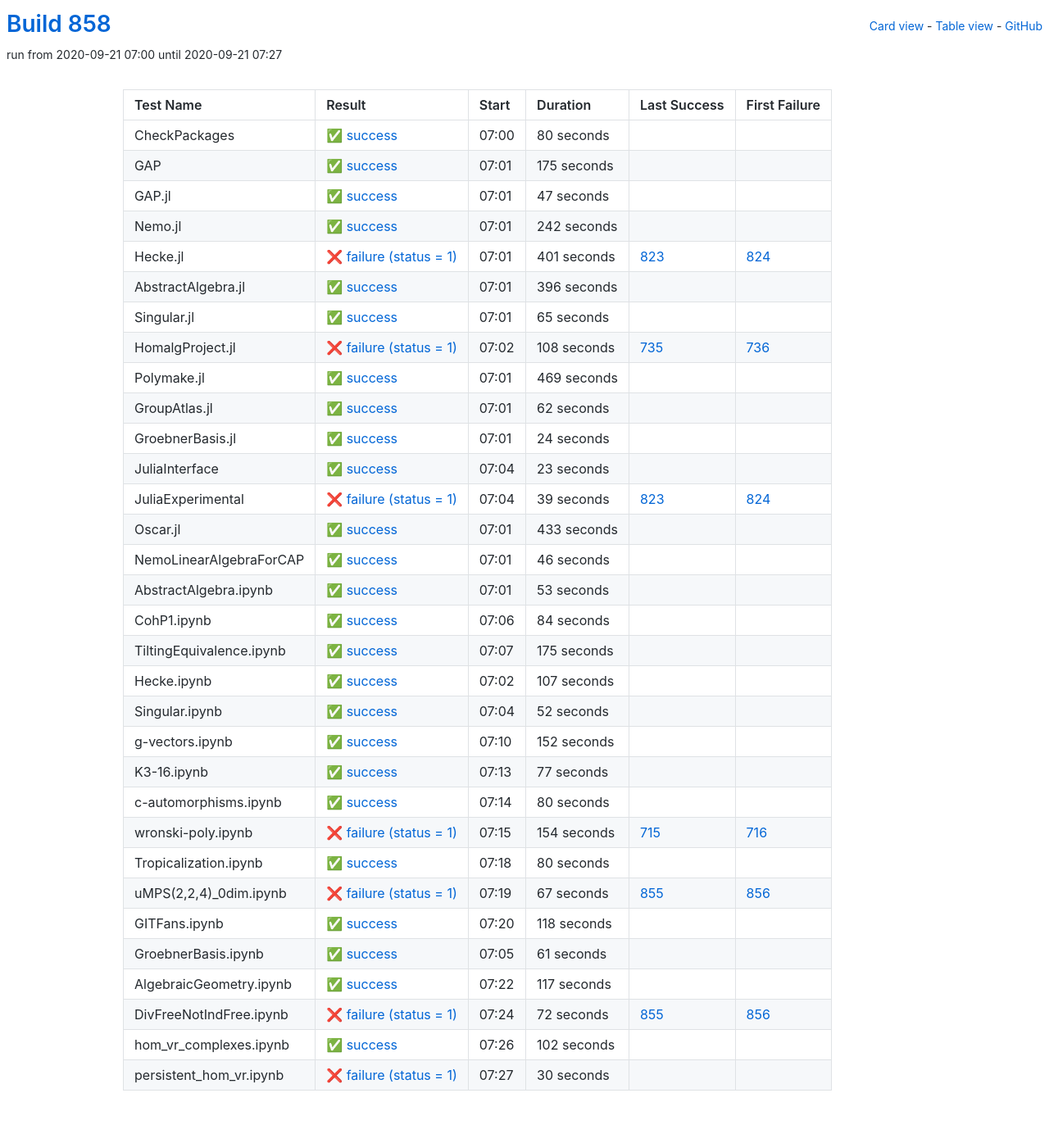
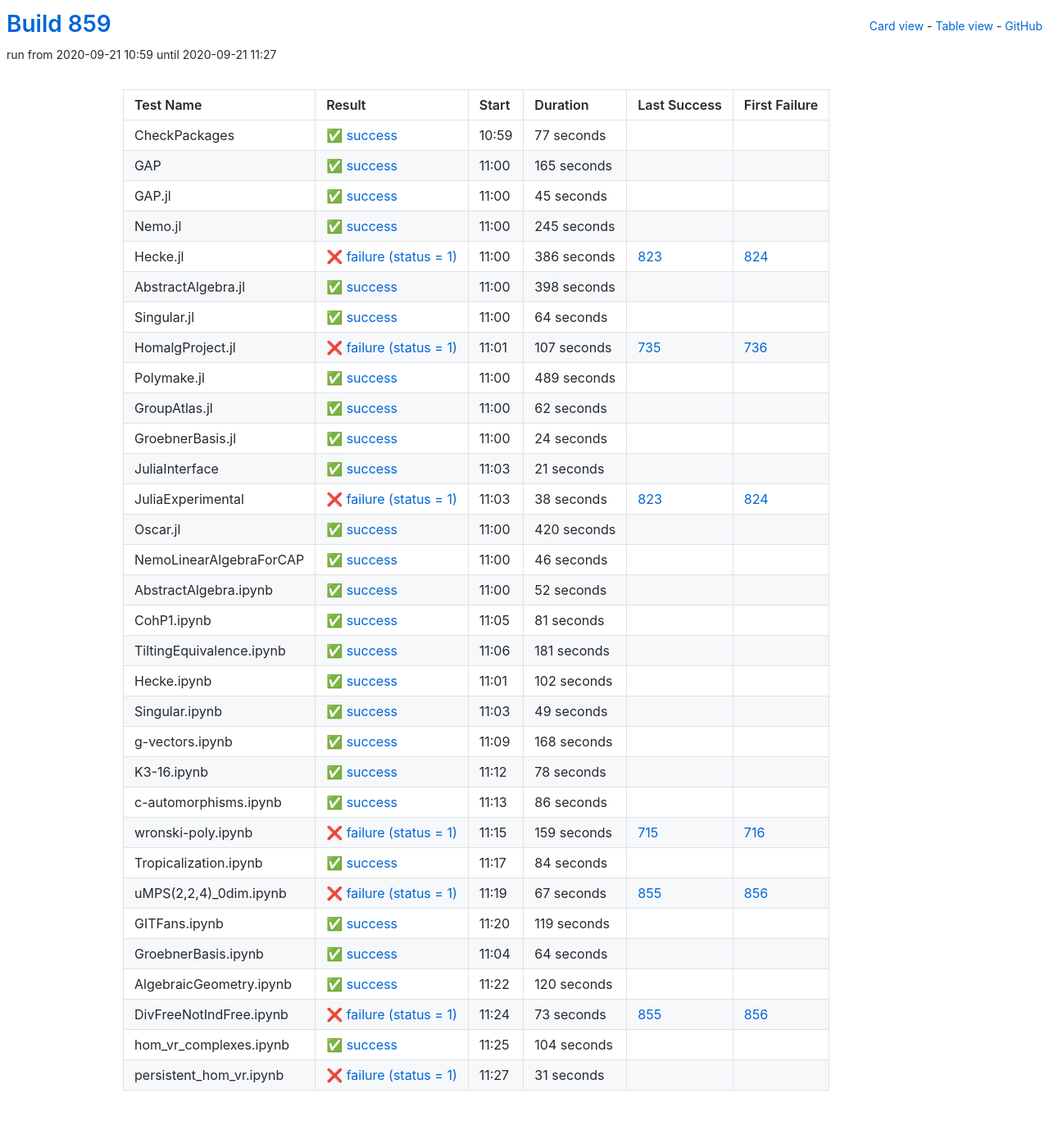
Before and after one commit to oscar-system/oscar-ci-status-stable, a Jekyll site: the page built from table.html, in a window 1280 px wide. Shown: the whole page at 82% size. Built offline with Jekyll 4.4.1, drawn with Linux system fonts in a browser that asks for light colours.

Commit message:
Build #859

```diff
--- a/_data/ci.yml
+++ b/_data/ci.yml
@@ -1,6 +1,6 @@
 ---
-build: 858
-build_url: https://oscarci.mathematik.uni-kl.de/job/oscar-stable/858/
+build: 859
+build_url: https://oscarci.mathematik.uni-kl.de/job/oscar-stable/859/
 job: oscar-stable
 organization: oscar-system
 repo: oscar-ci-status-stable
@@ -8,116 +8,116 @@ repourl: https://github.com/oscar-system/oscar-ci-status-stable
 tests:
 - name: CheckPackages
   id: checkpackages
-  log: https://oscarci.mathematik.uni-kl.de/job/oscar-stable/858/artifact/logs/build-858/CheckPackages.log
-  start: 2020-09-21 07:00
+  log: https://oscarci.mathematik.uni-kl.de/job/oscar-stable/859/artifact/logs/build-859/CheckPackages.log
+  start: 2020-09-21 10:59
   success: true
   exitcode: 0
   status: success
-  duration: 80
+  duration: 77
   last_success: false
   last_success_url:
   first_failure: false
   first_failure_url:
 - name: GAP
   id: gap
-  log: https://oscarci.mathematik.uni-kl.de/job/oscar-stable/858/artifact/logs/build-858/GAP.log
-  start: 2020-09-21 07:01
+  log: https://oscarci.mathematik.uni-kl.de/job/oscar-stable/859/artifact/logs/build-859/GAP.log
+  start: 2020-09-21 11:00
   success: true
   exitcode: 0
   status: success
-  duration: 175
+  duration: 165
   last_success: false
   last_success_url:
   first_failure: false
   first_failure_url:
 - name: GAP.jl
   id: gap-jl
-  log: https://oscarci.mathematik.uni-kl.de/job/oscar-stable/858/artifact/logs/build-858/GAP.jl.log
-  start: 2020-09-21 07:01
+  log: https://oscarci.mathematik.uni-kl.de/job/oscar-stable/859/artifact/logs/build-859/GAP.jl.log
+  start: 2020-09-21 11:00
   success: true
   exitcode: 0
   status: success
-  duration: 47
+  duration: 45
   last_success: false
   last_success_url:
   first_failure: false
   first_failure_url:
 - name: Nemo.jl
   id: nemo-jl
-  log: https://oscarci.mathematik.uni-kl.de/job/oscar-stable/858/artifact/logs/build-858/Nemo.jl.log
-  start: 2020-09-21 07:01
+  log: https://oscarci.mathematik.uni-kl.de/job/oscar-stable/859/artifact/logs/build-859/Nemo.jl.log
+  start: 2020-09-21 11:00
   success: true
   exitcode: 0
   status: success
-  duration: 242
+  duration: 245
   last_success: false
   last_success_url:
   first_failure: false
   first_failure_url:
 - name: Hecke.jl
   id: hecke-jl
-  log: https://oscarci.mathematik.uni-kl.de/job/oscar-stable/858/artifact/logs/build-858/Hecke.jl.log
-  start: 2020-09-21 07:01
+  log: https://oscarci.mathematik.uni-kl.de/job/oscar-stable/859/artifact/logs/build-859/Hecke.jl.log
+  start: 2020-09-21 11:00
   success: false
   exitcode: 1
   status: failure
-  duration: 401
+  duration: 386
   last_success: 823
   last_success_url: https://oscarci.mathematik.uni-kl.de/job/oscar-stable/823/
   first_failure: 824
   first_failure_url: https://oscarci.mathematik.uni-kl.de/job/oscar-stable/824/
 - name: AbstractAlgebra.jl
   id: abstractalgebra-jl
-  log: https://oscarci.mathematik.uni-kl.de/job/oscar-stable/858/artifact/logs/build-858/AbstractAlgebra.jl.log
-  start: 2020-09-21 07:01
+  log: https://oscarci.mathematik.uni-kl.de/job/oscar-stable/859/artifact/logs/build-859/AbstractAlgebra.jl.log
+  start: 2020-09-21 11:00
   success: true
   exitcode: 0
   status: success
-  duration: 396
+  duration: 398
   last_success: false
   last_success_url:
   first_failure: false
   first_failure_url:
 - name: Singular.jl
   id: singular-jl
-  log: https://oscarci.mathematik.uni-kl.de/job/oscar-stable/858/artifact/logs/build-858/Singular.jl.log
-  start: 2020-09-21 07:01
+  log: https://oscarci.mathematik.uni-kl.de/job/oscar-stable/859/artifact/logs/build-859/Singular.jl.log
+  start: 2020-09-21 11:00
   success: true
   exitcode: 0
   status: success
-  duration: 65
+  duration: 64
   last_success: false
   last_success_url:
   first_failure: false
   first_failure_url:
 - name: HomalgProject.jl
   id: homalgproject-jl
-  log: https://oscarci.mathematik.uni-kl.de/job/oscar-stable/858/artifact/logs/build-858/HomalgProject.jl.log
-  start: 2020-09-21 07:02
+  log: https://oscarci.mathematik.uni-kl.de/job/oscar-stable/859/artifact/logs/build-859/HomalgProject.jl.log
+  start: 2020-09-21 11:01
   success: false
   exitcode: 1
   status: failure
-  duration: 108
+  duration: 107
   last_success: 735
   last_success_url: https://oscarci.mathematik.uni-kl.de/job/oscar-stable/735/
   first_failure: 736
   first_failure_url: https://oscarci.mathematik.uni-kl.de/job/oscar-stable/736/
 - name: Polymake.jl
   id: polymake-jl
-  log: https://oscarci.mathematik.uni-kl.de/job/oscar-stable/858/artifact/logs/build-858/Polymake.jl.log
-  start: 2020-09-21 07:01
+  log: https://oscarci.mathematik.uni-kl.de/job/oscar-stable/859/artifact/logs/build-859/Polymake.jl.log
+  start: 2020-09-21 11:00
   success: true
   exitcode: 0
   status: success
-  duration: 469
+  duration: 489
   last_success: false
   last_success_url:
   first_failure: false
   first_failure_url:
 - name: GroupAtlas.jl
   id: groupatlas-jl
-  log: https://oscarci.mathematik.uni-kl.de/job/oscar-stable/858/artifact/logs/build-858/GroupAtlas.jl.log
-  start: 2020-09-21 07:01
+  log: https://oscarci.mathematik.uni-kl.de/job/oscar-stable/859/artifact/logs/build-859/GroupAtlas.jl.log
+  start: 2020-09-21 11:00
   success: true
   exitcode: 0
   status: success
@@ -128,8 +128,8 @@ tests:
   first_failure_url:
 - name: GroebnerBasis.jl
   id: groebnerbasis-jl
-  log: https://oscarci.mathematik.uni-kl.de/job/oscar-stable/858/artifact/logs/build-858/GroebnerBasis.jl.log
-  start: 2020-09-21 07:01
+  log: https://oscarci.mathematik.uni-kl.de/job/oscar-stable/859/artifact/logs/build-859/GroebnerBasis.jl.log
+  start: 2020-09-21 11:00
   success: true
   exitcode: 0
   status: success
@@ -140,44 +140,44 @@ tests:
   first_failure_url:
 - name: JuliaInterface
   id: juliainterface
-  log: https://oscarci.mathematik.uni-kl.de/job/oscar-stable/858/artifact/logs/build-858/JuliaInterface.log
-  start: 2020-09-21 07:04
+  log: https://oscarci.mathematik.uni-kl.de/job/oscar-stable/859/artifact/logs/build-859/JuliaInterface.log
+  start: 2020-09-21 11:03
   success: true
   exitcode: 0
   status: success
-  duration: 23
+  duration: 21
   last_success: false
   last_success_url:
   first_failure: false
   first_failure_url:
 - name: JuliaExperimental
   id: juliaexperimental
-  log: https://oscarci.mathematik.uni-kl.de/job/oscar-stable/858/artifact/logs/build-858/JuliaExperimental.log
-  start: 2020-09-21 07:04
+  log: https://oscarci.mathematik.uni-kl.de/job/oscar-stable/859/artifact/logs/build-859/JuliaExperimental.log
+  start: 2020-09-21 11:03
   success: false
   exitcode: 1
   status: failure
-  duration: 39
+  duration: 38
   last_success: 823
   last_success_url: https://oscarci.mathematik.uni-kl.de/job/oscar-stable/823/
   first_failure: 824
   first_failure_url: https://oscarci.mathematik.uni-kl.de/job/oscar-stable/824/
 - name: Oscar.jl
   id: oscar-jl
-  log: https://oscarci.mathematik.uni-kl.de/job/oscar-stable/858/artifact/logs/build-858/Oscar.jl.log
-  start: 2020-09-21 07:01
+  log: https://oscarci.mathematik.uni-kl.de/job/oscar-stable/859/artifact/logs/build-859/Oscar.jl.log
+  start: 2020-09-21 11:00
   success: true
   exitcode: 0
   status: success
-  duration: 433
+  duration: 420
   last_success: false
   last_success_url:
   first_failure: false
   first_failure_url:
 - name: NemoLinearAlgebraForCAP
   id: nemolinearalgebraforcap
-  log: https://oscarci.mathematik.uni-kl.de/job/oscar-stable/858/artifact/logs/build-858/NemoLinearAlgebraForCAP.log
-  start: 2020-09-21 07:01
+  log: https://oscarci.mathematik.uni-kl.de/job/oscar-stable/859/artifact/logs/build-859/NemoLinearAlgebraForCAP.log
+  start: 2020-09-21 11:00
   success: true
   exitcode: 0
   status: success
@@ -188,20 +188,116 @@ tests:
   first_failure_url:
 - name: AbstractAlgebra.ipynb
   id: abstractalgebra-ipynb
-  log: https://oscarci.mathematik.uni-kl.de/job/oscar-stable/858/artifact/logs/build-858/AbstractAlgebra.ipynb.log
-  start: 2020-09-21 07:01
+  log: https://oscarci.mathematik.uni-kl.de/job/oscar-stable/859/artifact/logs/build-859/AbstractAlgebra.ipynb.log
+  start: 2020-09-21 11:00
   success: true
   exitcode: 0
   status: success
-  duration: 53
+  duration: 52
   last_success: false
   last_success_url:
   first_failure: false
   first_failure_url:
 - name: CohP1.ipynb
   id: cohp1-ipynb
-  log: https://oscarci.mathematik.uni-kl.de/job/oscar-stable/858/artifact/logs/build-858/CohP1.ipynb.log
-  start: 2020-09-21 07:06
+  log: https://oscarci.mathematik.uni-kl.de/job/oscar-stable/859/artifact/logs/build-859/CohP1.ipynb.log
+  start: 2020-09-21 11:05
+  success: true
+  exitcode: 0
+  status: success
+  duration: 81
+  last_success: false
+  last_success_url:
+  first_failure: false
+  first_failure_url:
+- name: TiltingEquivalence.ipynb
+  id: tiltingequivalence-ipynb
+  log: https://oscarci.mathematik.uni-kl.de/job/oscar-stable/859/artifact/logs/build-859/TiltingEquivalence.ipynb.log
+  start: 2020-09-21 11:06
+  success: true
+  exitcode: 0
+  status: success
+  duration: 181
+  last_success: false
+  last_success_url:
+  first_failure: false
+  first_failure_url:
+- name: Hecke.ipynb
+  id: hecke-ipynb
+  log: https://oscarci.mathematik.uni-kl.de/job/oscar-stable/859/artifact/logs/build-859/Hecke.ipynb.log
+  start: 2020-09-21 11:01
+  success: true
+  exitcode: 0
+  status: success
+  duration: 102
+  last_success: false
+  last_success_url:
+  first_failure: false
+  first_failure_url:
+- name: Singular.ipynb
+  id: singular-ipynb
+  log: https://oscarci.mathematik.uni-kl.de/job/oscar-stable/859/artifact/logs/build-859/Singular.ipynb.log
+  start: 2020-09-21 11:03
+  success: true
+  exitcode: 0
+  status: success
+  duration: 49
+  last_success: false
+  last_success_url:
+  first_failure: false
+  first_failure_url:
+- name: g-vectors.ipynb
+  id: g-vectors-ipynb
+  log: https://oscarci.mathematik.uni-kl.de/job/oscar-stable/859/artifact/logs/build-859/g-vectors.ipynb.log
+  start: 2020-09-21 11:09
+  success: true
+  exitcode: 0
+  status: success
+  duration: 168
+  last_success: false
+  last_success_url:
+  first_failure: false
+  first_failure_url:
+- name: K3-16.ipynb
+  id: k3-16-ipynb
+  log: https://oscarci.mathematik.uni-kl.de/job/oscar-stable/859/artifact/logs/build-859/K3-16.ipynb.log
+  start: 2020-09-21 11:12
+  success: true
+  exitcode: 0
+  status: success
+  duration: 78
+  last_success: false
+  last_success_url:
+  first_failure: false
+  first_failure_url:
+- name: c-automorphisms.ipynb
+  id: c-automorphisms-ipynb
+  log: https://oscarci.mathematik.uni-kl.de/job/oscar-stable/859/artifact/logs/build-859/c-automorphisms.ipynb.log
+  start: 2020-09-21 11:13
+  success: true
+  exitcode: 0
+  status: success
+  duration: 86
+  last_success: false
+  last_success_url:
+  first_failure: false
+  first_failure_url:
+- name: wronski-poly.ipynb
+  id: wronski-poly-ipynb
+  log: https://oscarci.mathematik.uni-kl.de/job/oscar-stable/859/artifact/logs/build-859/wronski-poly.ipynb.log
+  start: 2020-09-21 11:15
+  success: false
+  exitcode: 1
+  status: failure
+  duration: 159
+  last_success: 715
+  last_success_url: https://oscarci.mathematik.uni-kl.de/job/oscar-stable/715/
+  first_failure: 716
+  first_failure_url: https://oscarci.mathematik.uni-kl.de/job/oscar-stable/716/
+- name: Tropicalization.ipynb
+  id: tropicalization-ipynb
+  log: https://oscarci.mathematik.uni-kl.de/job/oscar-stable/859/artifact/logs/build-859/Tropicalization.ipynb.log
+  start: 2020-09-21 11:17
   success: true
   exitcode: 0
   status: success
@@ -210,106 +306,10 @@ tests:
   last_success_url:
   first_failure: false
   first_failure_url:
-- name: TiltingEquivalence.ipynb
-  id: tiltingequivalence-ipynb
-  log: https://oscarci.mathematik.uni-kl.de/job/oscar-stable/858/artifact/logs/build-858/TiltingEquivalence.ipynb.log
-  start: 2020-09-21 07:07
-  success: true
-  exitcode: 0
-  status: success
-  duration: 175
-  last_success: false
-  last_success_url:
-  first_failure: false
-  first_failure_url:
-- name: Hecke.ipynb
-  id: hecke-ipynb
-  log: https://oscarci.mathematik.uni-kl.de/job/oscar-stable/858/artifact/logs/build-858/Hecke.ipynb.log
-  start: 2020-09-21 07:02
-  success: true
-  exitcode: 0
-  status: success
-  duration: 107
-  last_success: false
-  last_success_url:
-  first_failure: false
-  first_failure_url:
-- name: Singular.ipynb
-  id: singular-ipynb
-  log: https://oscarci.mathematik.uni-kl.de/job/oscar-stable/858/artifact/logs/build-858/Singular.ipynb.log
-  start: 2020-09-21 07:04
-  success: true
-  exitcode: 0
-  status: success
-  duration: 52
-  last_success: false
-  last_success_url:
-  first_failure: false
-  first_failure_url:
-- name: g-vectors.ipynb
-  id: g-vectors-ipynb
-  log: https://oscarci.mathematik.uni-kl.de/job/oscar-stable/858/artifact/logs/build-858/g-vectors.ipynb.log
-  start: 2020-09-21 07:10
-  success: true
-  exitcode: 0
-  status: success
-  duration: 152
-  last_success: false
-  last_success_url:
-  first_failure: false
-  first_failure_url:
-- name: K3-16.ipynb
-  id: k3-16-ipynb
-  log: https://oscarci.mathematik.uni-kl.de/job/oscar-stable/858/artifact/logs/build-858/K3-16.ipynb.log
-  start: 2020-09-21 07:13
-  success: true
-  exitcode: 0
-  status: success
-  duration: 77
-  last_success: false
-  last_success_url:
-  first_failure: false
-  first_failure_url:
-- name: c-automorphisms.ipynb
-  id: c-automorphisms-ipynb
-  log: https://oscarci.mathematik.uni-kl.de/job/oscar-stable/858/artifact/logs/build-858/c-automorphisms.ipynb.log
-  start: 2020-09-21 07:14
-  success: true
-  exitcode: 0
-  status: success
-  duration: 80
-  last_success: false
-  last_success_url:
-  first_failure: false
-  first_failure_url:
-- name: wronski-poly.ipynb
-  id: wronski-poly-ipynb
-  log: https://oscarci.mathematik.uni-kl.de/job/oscar-stable/858/artifact/logs/build-858/wronski-poly.ipynb.log
-  start: 2020-09-21 07:15
-  success: false
-  exitcode: 1
-  status: failure
-  duration: 154
-  last_success: 715
-  last_success_url: https://oscarci.mathematik.uni-kl.de/job/oscar-stable/715/
-  first_failure: 716
-  first_failure_url: https://oscarci.mathematik.uni-kl.de/job/oscar-stable/716/
-- name: Tropicalization.ipynb
-  id: tropicalization-ipynb
-  log: https://oscarci.mathematik.uni-kl.de/job/oscar-stable/858/artifact/logs/build-858/Tropicalization.ipynb.log
-  start: 2020-09-21 07:18
-  success: true
-  exitcode: 0
-  status: success
-  duration: 80
-  last_success: false
-  last_success_url:
-  first_failure: false
-  first_failure_url:
 - name: uMPS(2,2,4)_0dim.ipynb
   id: umps-2-2-4-0dim-ipynb
-  log: https://oscarci.mathematik.uni-kl.de/job/oscar-stable/858/artifact/logs/build-858/uMPS-2-2-4-_0dim.ipynb.log
-  start: 2020-09-21 07:19
+  log: https://oscarci.mathematik.uni-kl.de/job/oscar-stable/859/artifact/logs/build-859/uMPS-2-2-4-_0dim.ipynb.log
+  start: 2020-09-21 11:19
   success: false
   exitcode: 1
   status: failure
@@ -320,72 +320,72 @@ tests:
   first_failure_url: https://oscarci.mathematik.uni-kl.de/job/oscar-stable/856/
 - name: GITFans.ipynb
   id: gitfans-ipynb
-  log: https://oscarci.mathematik.uni-kl.de/job/oscar-stable/858/artifact/logs/build-858/GITFans.ipynb.log
-  start: 2020-09-21 07:20
+  log: https://oscarci.mathematik.uni-kl.de/job/oscar-stable/859/artifact/logs/build-859/GITFans.ipynb.log
+  start: 2020-09-21 11:20
   success: true
   exitcode: 0
   status: success
-  duration: 118
+  duration: 119
   last_success: false
   last_success_url:
   first_failure: false
   first_failure_url:
 - name: GroebnerBasis.ipynb
   id: groebnerbasis-ipynb
-  log: https://oscarci.mathematik.uni-kl.de/job/oscar-stable/858/artifact/logs/build-858/GroebnerBasis.ipynb.log
-  start: 2020-09-21 07:05
+  log: https://oscarci.mathematik.uni-kl.de/job/oscar-stable/859/artifact/logs/build-859/GroebnerBasis.ipynb.log
+  start: 2020-09-21 11:04
   success: true
   exitcode: 0
   status: success
-  duration: 61
+  duration: 64
   last_success: false
   last_success_url:
   first_failure: false
   first_failure_url:
 - name: AlgebraicGeometry.ipynb
   id: algebraicgeometry-ipynb
-  log: https://oscarci.mathematik.uni-kl.de/job/oscar-stable/858/artifact/logs/build-858/AlgebraicGeometry.ipynb.log
-  start: 2020-09-21 07:22
+  log: https://oscarci.mathematik.uni-kl.de/job/oscar-stable/859/artifact/logs/build-859/AlgebraicGeometry.ipynb.log
+  start: 2020-09-21 11:22
   success: true
   exitcode: 0
   status: success
-  duration: 117
+  duration: 120
   last_success: false
   last_success_url:
   first_failure: false
   first_failure_url:
 - name: DivFreeNotIndFree.ipynb
   id: divfreenotindfree-ipynb
-  log: https://oscarci.mathematik.uni-kl.de/job/oscar-stable/858/artifact/logs/build-858/DivFreeNotIndFree.ipynb.log
-  start: 2020-09-21 07:24
+  log: https://oscarci.mathematik.uni-kl.de/job/oscar-stable/859/artifact/logs/build-859/DivFreeNotIndFree.ipynb.log
+  start: 2020-09-21 11:24
   success: false
   exitcode: 1
   status: failure
-  duration: 72
+  duration: 73
   last_success: 855
   last_success_url: https://oscarci.mathematik.uni-kl.de/job/oscar-stable/855/
   first_failure: 856
   first_failure_url: https://oscarci.mathematik.uni-kl.de/job/oscar-stable/856/
 - name: hom_vr_complexes.ipynb
   id: hom-vr-complexes-ipynb
-  log: https://oscarci.mathematik.uni-kl.de/job/oscar-stable/858/artifact/logs/build-858/hom_vr_complexes.ipynb.log
-  start: 2020-09-21 07:26
+  log: https://oscarci.mathematik.uni-kl.de/job/oscar-stable/859/artifact/logs/build-859/hom_vr_complexes.ipynb.log
+  start: 2020-09-21 11:25
   success: true
   exitcode: 0
   status: success
-  duration: 102
+  duration: 104
   last_success: false
   last_success_url:
   first_failure: false
   first_failure_url:
 - name: persistent_hom_vr.ipynb
   id: persistent-hom-vr-ipynb
-  log: https://oscarci.mathematik.uni-kl.de/job/oscar-stable/858/artifact/logs/build-858/persistent_hom_vr.ipynb.log
-  start: 2020-09-21 07:27
+  log: https://oscarci.mathematik.uni-kl.de/job/oscar-stable/859/artifact/logs/build-859/persistent_hom_vr.ipynb.log
+  start: 2020-09-21 11:27
   success: false
   exitcode: 1
   status: failure
-  duration: 30
+  duration: 31
   last_success: false
   last_success_url:
   first_failure: false
```
Also changed, not shown: README.md.
